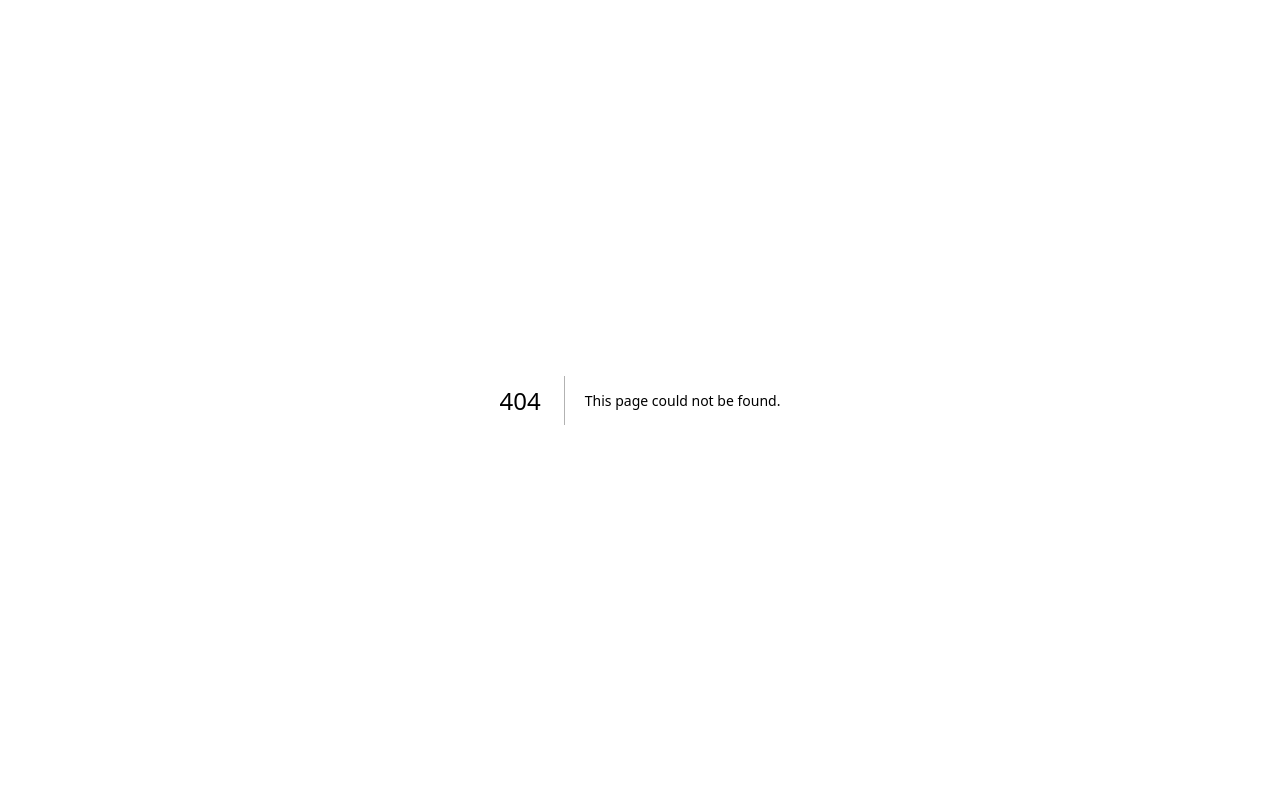
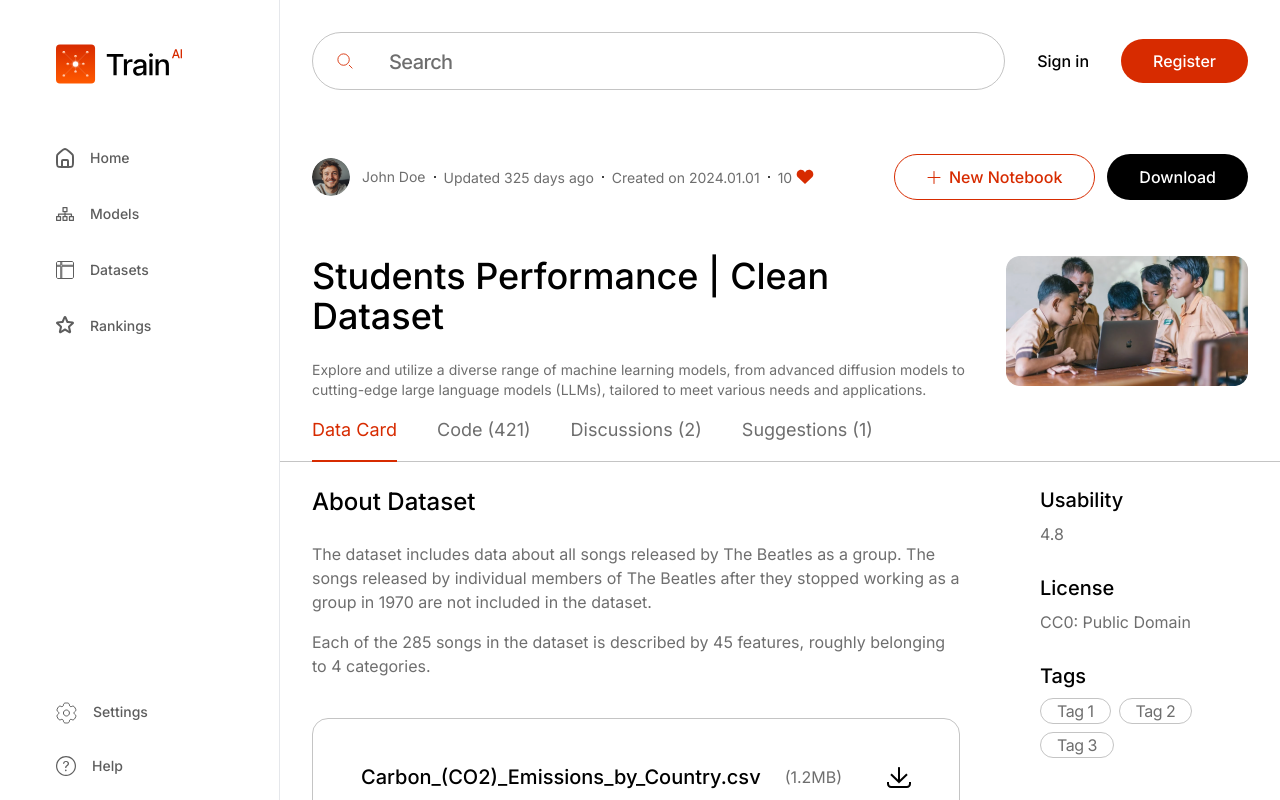
Before and after one commit to Train-AI-Group/Mikael-Frontend, a Next.js app: page /dashboard/datasets/1 in a window 1280 px wide. Before the commit this address had no page. Shown: the top 800 px of the page. Built offline with nearby package versions, Linux system fonts and the light colour scheme.

Commit message:
changed model for Dataset

```diff
--- a/app/dashboard/models/[slug]/layout.tsx
+++ b/app/dashboard/datasets/[slug]/layout.tsx
@@ -1,10 +1,10 @@
 import { Button } from "@/components/Button/Button"
 import { EntryAuthor } from "@/components/EntryAuthor/EntryAuthor"
 import { EntryHeading } from "@/components/EntryHeading/EntryHeading"
-import { ModelNavigation } from "@/components/ModelNavigation/ModelNavigation"
+import { DatasetNavigation } from "@/components/DatasetNavigation/DatasetNavigation"
 import { AddIcon } from "@/components/icons/AddIcon/AddIcon"
 
-export default function ModelLayout({ children }: { children: React.ReactNode }) {
+export default function DatasetLayout({ children }: { children: React.ReactNode }) {
   return (
     <>
       <div className="px-8">
@@ -29,7 +29,7 @@ export default function ModelLayout({ children }: { children: React.ReactNode })
           imageSrc="/img/dataset-image.png"
         />
       </div>
-      <ModelNavigation />
+      <DatasetNavigation />
       {children}
     </>
   )
--- a/app/dashboard/models/[slug]/page.tsx
+++ b/app/dashboard/datasets/[slug]/page.tsx
@@ -1,4 +1,4 @@
-import { ModelDetails } from "@/components/ModelDetails/ModelDetails"
+import { DatasetDetails } from "@/components/DatasetDetails/DatasetDetails"
 import { EntrySubHeading } from "@/components/EntrySubHeading/EntrySubHeading"
 import { FileDetails } from "@/components/FileDetails/FileDetails"
 
@@ -30,7 +30,7 @@ export default function DatasetDataCardPage() {
             </p>
           </FileDetails>
         </div>
-        <ModelDetails />
+        <DatasetDetails />
       </div>
     </div>
   )
--- a/components/ModelDetails/ModelDetails.tsx
+++ b/components/DatasetDetails/DatasetDetails.tsx
@@ -1,6 +1,6 @@
 import { TagPill } from "@/components/TagPill/TagPill"
 
-export const ModelDetails = () => {
+export const DatasetDetails = () => {
   return (
     <div className="flex flex-col gap-7 w-52 flex-shrink-0">
       <div className="flex flex-col gap-2">
--- /dev/null
+++ b/components/DatasetNavigation/DatasetNavigation.tsx
@@ -0,0 +1,12 @@
+import { DatasetNavigationLink } from "@/components/DatasetNavigation/DatasetNavigationLink"
+
+export const DatasetNavigation = () => {
+  return (
+    <div className="flex flex-row gap-10 px-8 border-b border-[#C4C4C4]">
+      <DatasetNavigationLink href="">Data Card</DatasetNavigationLink>
+      <DatasetNavigationLink href="/code">Code (421)</DatasetNavigationLink>
+      <DatasetNavigationLink href="/discussions">Discussions (2)</DatasetNavigationLink>
+      <DatasetNavigationLink href="/suggestions">Suggestions (1)</DatasetNavigationLink>
+    </div>
+  )
+}
--- a/components/ModelNavigation/ModelNavigationLink.tsx
+++ b/components/DatasetNavigation/DatasetNavigationLink.tsx
@@ -5,15 +5,15 @@ import { ReactNode } from "react"
 import { useParams, usePathname } from "next/navigation"
 import classNames from "classnames"
 
-interface ModelNavigationLinkProps {
+interface DatasetNavigationLinkProps {
   children: ReactNode
   href: string
 }
 
-export const ModelNavigationLink = ({ children, href }: ModelNavigationLinkProps) => {
+export const DatasetNavigationLink = ({ children, href }: DatasetNavigationLinkProps) => {
   const pathname = usePathname()
   const params = useParams()
-  const fullHref = `/dashboard/models/${params.slug}${href}`
+  const fullHref = `/dashboard/datasets/${params.slug}${href}`
   const isActive = pathname === fullHref
 
   return (
--- a/components/ModelNavigation/ModelNavigation.tsx
+++ /dev/null
@@ -1,12 +0,0 @@
-import { ModelNavigationLink } from "@/components/ModelNavigation/ModelNavigationLink"
-
-export const ModelNavigation = () => {
-  return (
-    <div className="flex flex-row gap-10 px-8 border-b border-[#C4C4C4]">
-      <ModelNavigationLink href="">Data Card</ModelNavigationLink>
-      <ModelNavigationLink href="/code">Code (421)</ModelNavigationLink>
-      <ModelNavigationLink href="/discussions">Discussions (2)</ModelNavigationLink>
-      <ModelNavigationLink href="/suggestions">Suggestions (1)</ModelNavigationLink>
-    </div>
-  )
-}
```
Also changed, not shown: app/dashboard/datasets/[slug]/code/page.tsx (renamed from app/dashboard/models/[slug]/code/page.tsx), app/dashboard/datasets/[slug]/discussions/page.tsx (renamed from app/dashboard/models/[slug]/discussions/page.tsx), app/dashboard/datasets/[slug]/suggestions/page.tsx (renamed from app/dashboard/models/[slug]/suggestions/page.tsx).
